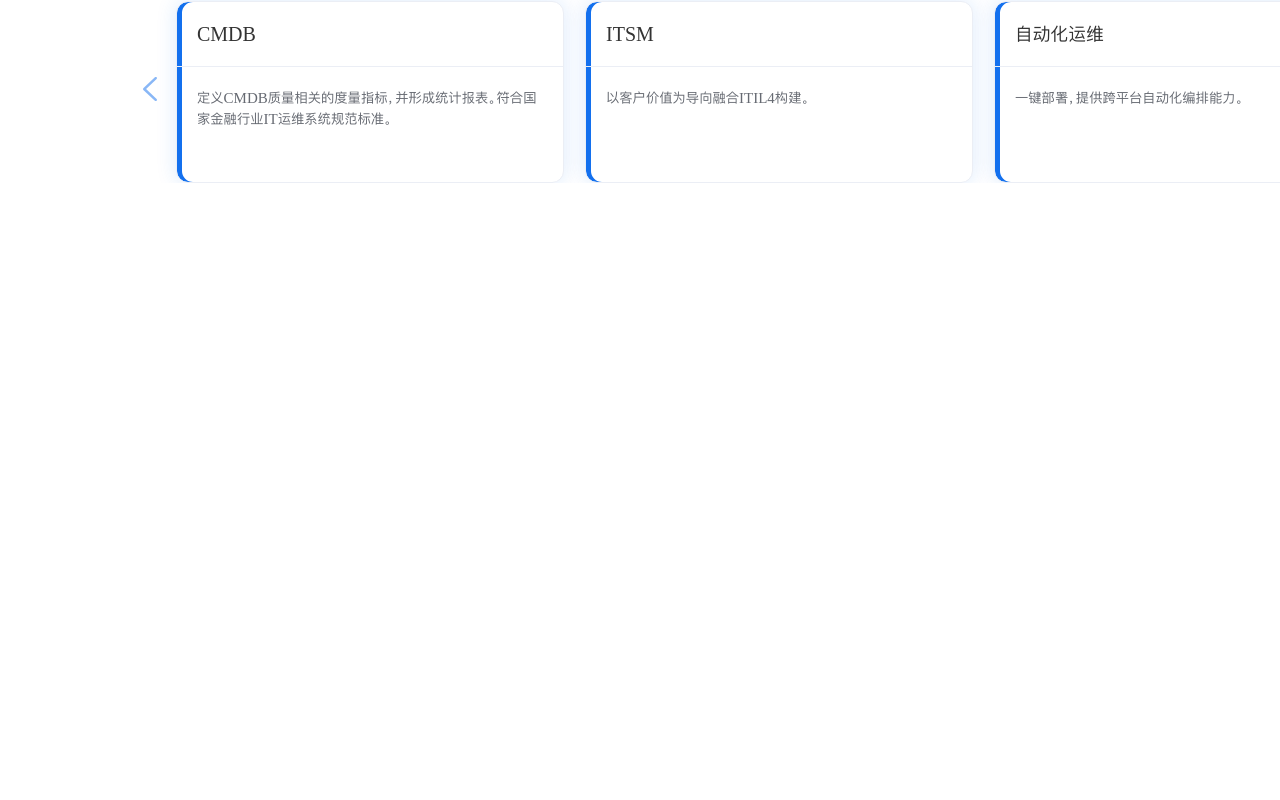
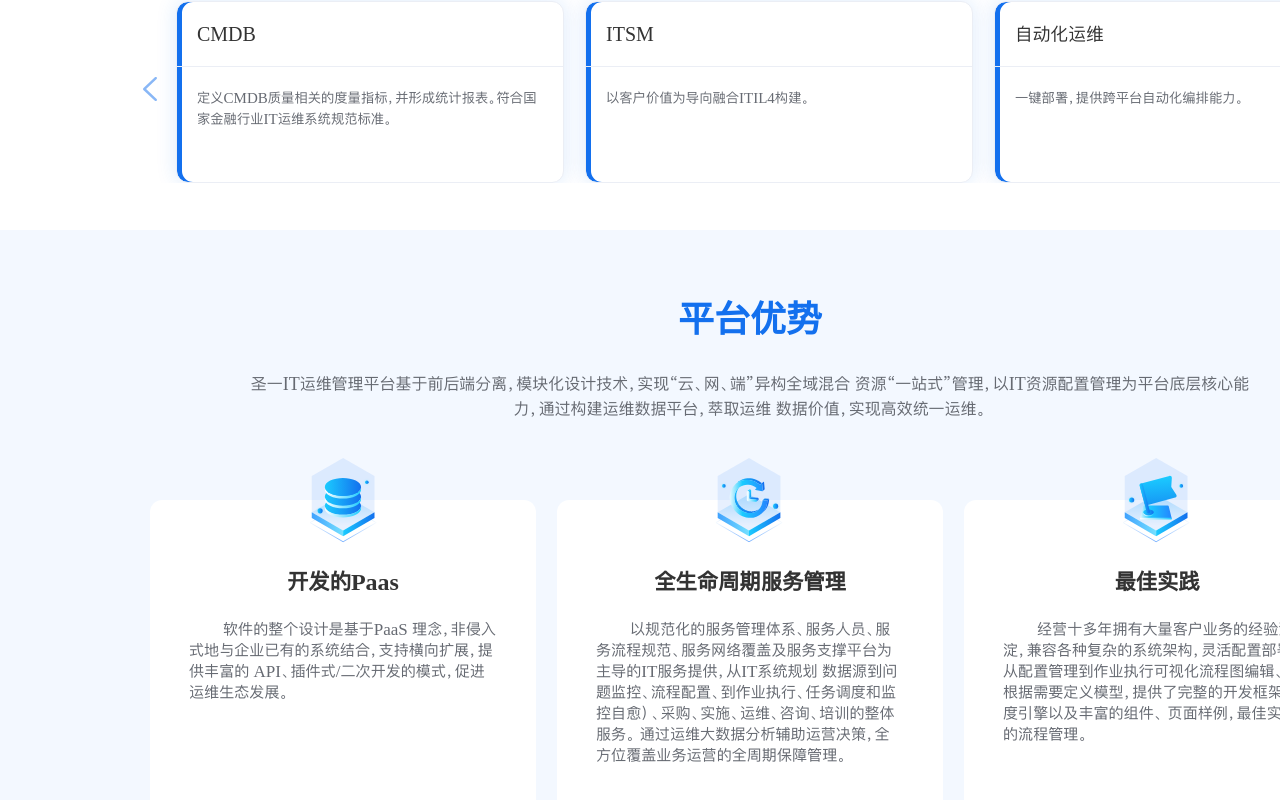
Before and after one commit to Shadows2049/ShinyInfo-Official-Website-Demo, a Nuxt app: page / in a window 1280 px wide. Shown: the part 1523-2323 px from the top of the page. Before the commit the page ends 1753 px from the top, so only its background shows below. Built offline with nearby package versions, Linux system fonts and the light colour scheme; a web font is replaced by a local one.

Commit message:
Content-2

```diff
--- /dev/null
+++ b/components/Content_4.vue
@@ -0,0 +1,113 @@
+<template>
+  <div class="content-container">
+    <el-container>
+      <el-header>
+        <h1 class="title">平台优势</h1>
+        <div class="description">
+          圣一IT运维管理平台基于前后端分离，模块化设计技术，实现“云、网、端”异构全域混合
+          资源“一站式”管理，以IT资源配置管理为平台底层核心能力，通过构建运维数据平台，萃取运维
+          数据价值，实现高效统一运维。
+        </div>
+      </el-header>
+      <el-main
+        style="display: flex; align-items: center; justify-content: center"
+      >
+        <div class="content-1">
+          <div class="img">
+            <img src="@/images/首页/PaaS.svg" alt="" style="width: 88px" />
+          </div>
+          <h2 class="title-s">开发的Paas</h2>
+          <div class="content">
+            软件的整个设计是基于PaaS
+            理念，非侵入式地与企业已有的系统结合，支持横向扩展，提供丰富的
+            API、插件式/二次开发的模式，促进运维生态发展。
+          </div>
+        </div>
+        <div class="content-2">
+          <div class="img">
+            <img src="@/images/首页/生命周期.svg" alt="" style="width: 88px" />
+          </div>
+          <h2 class="title-s">全生命周期服务管理</h2>
+          <div class="content">
+            以规范化的服务管理体系、服务人员、服务流程规范、服务网络覆盖及服务支撑平台为主导的IT服务提供，从IT系统规划
+            数据源到问题监控、流程配置、到作业执行、任务调度和监控自愈）、采购、实施、运维、咨询、培训的整体服务。
+            通过运维大数据分析辅助运营决策，全方位覆盖业务运营的全周期保障管理。
+          </div>
+        </div>
+        <div class="content-3">
+          <div class="img">
+            <img src="@/images/首页/最佳实践.svg" alt="" style="width: 88px" />
+          </div>
+          <h2 class="title-s">最佳实践</h2>
+          <div class="content">
+            经营十多年拥有大量客户业务的经验沉淀，兼容各种复杂的系统架构，灵活配置部署，
+            从配置管理到作业执行可视化流程图编辑、可根据需要定义模型，提供了完整的开发框架、调度引擎以及丰富的组件、
+            页面样例，最佳实践的流程管理。
+          </div>
+        </div>
+      </el-main>
+    </el-container>
+  </div>
+</template>
+<script>
+export default {}
+</script>
+<style scoped>
+.title {
+  font-family: PSM;
+  font-size: 36px;
+  color: #1370ee;
+  letter-spacing: 0;
+  text-align: center;
+  margin-top: 60px;
+}
+.description {
+  position: relative;
+  font-family: PSR;
+  font-size: 18px;
+  color: #666a72;
+  letter-spacing: 0;
+  max-width: 1000px;
+  text-align: center;
+  margin: 12px auto;
+}
+.title-s {
+  font-family: PSR;
+  font-size: 24px;
+  color: #333333;
+  letter-spacing: 0;
+  text-align: center;
+}
+.content-1,
+.content-2,
+.content-3 {
+  width: 386.67px;
+  height: 320px;
+  background: #ffffff;
+  border-radius: 12px;
+  margin-top: 190px;
+}
+.content-1 {
+  margin-right: 20.33px;
+}
+.content-3 {
+  margin-left: 20.33px;
+}
+.img {
+  position: relative;
+  margin-top: -44px;
+  display: flex;
+  align-items: center;
+  justify-content: center;
+}
+.content {
+  text-indent: 2em;
+  font-family: PSR;
+  font-size: 17px;
+  color: #666a72;
+  letter-spacing: 0;
+  line-height: 21px;
+  max-width: 308px;
+  margin: 0px auto;
+}
+</style>
--- a/pages/index.vue
+++ b/pages/index.vue
@@ -54,7 +54,12 @@
         </div>
       </el-footer>
     </el-container>
+    <!-- 子内容选择器 -->
     <div v-if="flag === 1"><content1 /></div>
+    <!-- 内容 -->
+    <div class="content4">
+      <content4 />
+    </div>
   </div>
 </template>
 
@@ -62,8 +67,9 @@
 import navigation from '@/components/Navigation.vue'
 import carousel from '@/components/Carousel.vue'
 import content1 from '@/components/Content_1.vue'
+import content4 from '@/components/Content_4.vue'
 export default {
-  components: { navigation, carousel, content1 },
+  components: { navigation, carousel, content1, content4 },
   data() {
     return {
       activeIndex: '1',
@@ -131,4 +137,9 @@
   top: 34px;
   /* margin-bottom: 10px; */
 }
+.content4 {
+  position: relative;
+  height: 630px;
+  background: rgba(19, 112, 238, 0.05);
+}
 </style>
```
